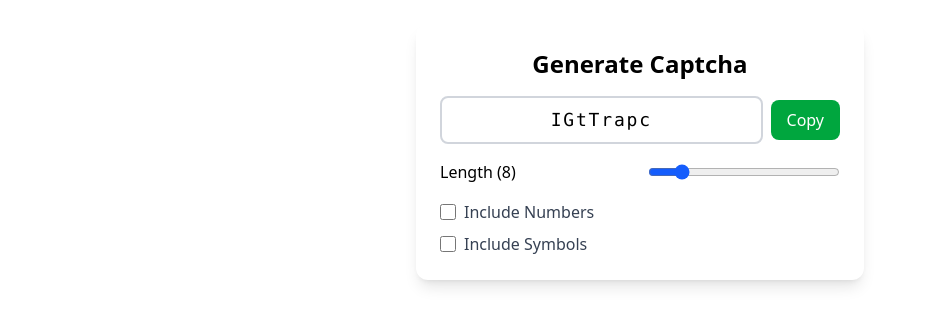
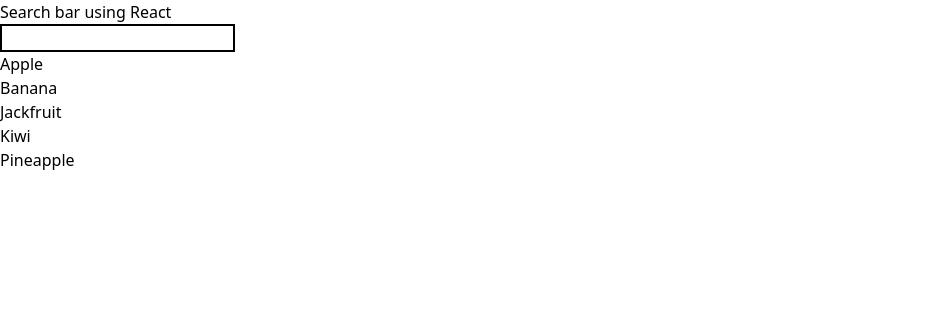
Before and after one commit to amarpatil2002/React_Project, a React (Vite) app in the folder BasicProjects/: page / in a window 1280 px wide. Shown: the top 326 px of the page, without its empty margins (0-925 px from the left). Built offline with nearby package versions, Linux system fonts and the light colour scheme.

Commit message:
basic search project added

```diff
--- a/BasicProjects/src/App.jsx
+++ b/BasicProjects/src/App.jsx
@@ -7,6 +7,7 @@ import FormHandle from './Pages/FormHandler'
 import UnctrolledForm from './Pages/UncontrolledForm'
 import BgChange from './Pages/BgChange'
 import CaptchGenerate from './Pages/CaptchGenerate'
+import SearchBar from './Pages/SearchBar'
 
 function App() {
 
@@ -18,7 +19,8 @@ function App() {
     {/* <FormHandle /> */}
     {/* <UnctrolledForm /> */}
     {/* <BgChange /> */}
-    <CaptchGenerate />
+    {/* <CaptchGenerate /> */}
+    <SearchBar />
   </>)
 
 }
--- /dev/null
+++ b/BasicProjects/src/Pages/SearchBar.jsx
@@ -0,0 +1,31 @@
+import { useState } from "react";
+
+const SearchBar = () => {
+  const [search, setSearch] = useState("");
+
+  const items = ["Apple", "Banana", "Jackfruit", "Kiwi", "Pineapple"];
+
+  const filterItem = items.filter((item) =>
+    item.toLowerCase().includes(search.toLowerCase())
+  );
+
+  return (
+    <>
+      <h2>Search bar using React</h2>
+      <input
+        className="border-2"
+        type="text"
+        value={search}
+        onChange={(e) => setSearch(e.target.value)}
+      />
+
+      {filterItem.map((item, i) => (
+        <ul key={i}>
+            <li>{item}</li>
+        </ul>
+      ))}
+    </>
+  );
+};
+
+export default SearchBar;
```
Also changed, not shown: 1 other file (tests, documents, lock files or other folders).
